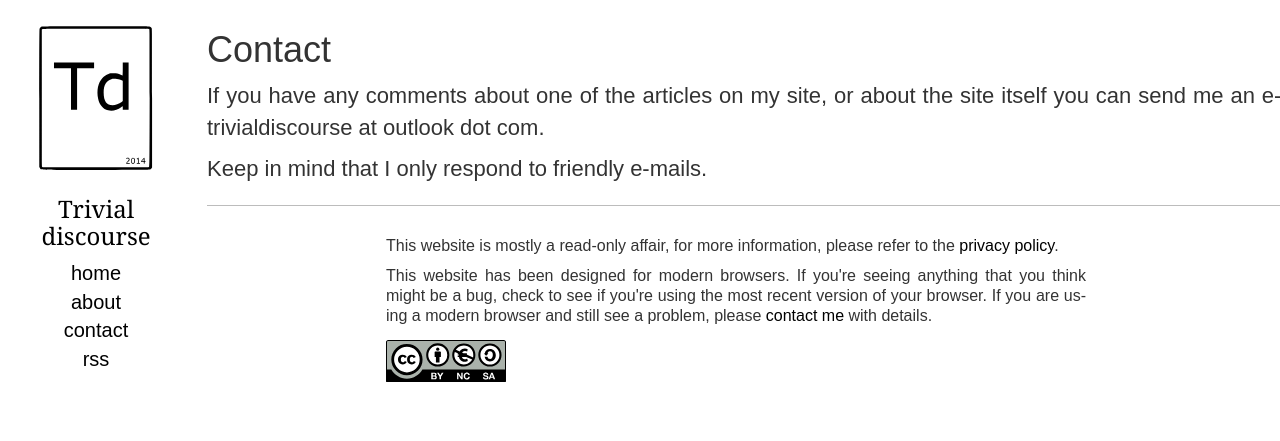
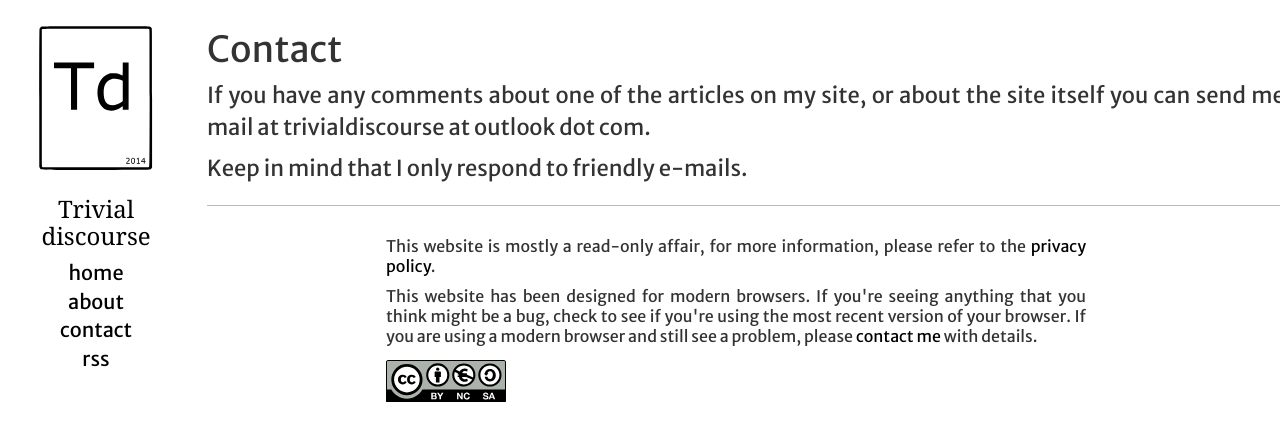
Before and after one commit to PieterHeijman/PieterHeijman.github.io, a Jekyll site: the page built from contact.html, in a window 1280 px wide. Shown: the top 441 px of the page. Built offline with Jekyll 4.4.1, drawn with Linux system fonts in a browser that asks for light colours; nearby versions of some CDN libraries; Markdown is read by kramdown in place of the engine named in the settings.

Commit message:
added merriweather font

```diff
--- a/_layouts/post.html
+++ b/_layouts/post.html
@@ -10,7 +10,7 @@
 		<meta name="msvalidate.01" content="2D869A830D80156805DB6EBCFE0FEF92" />
 		<link href="/favicon.png" rel="shortcut icon"/>
 		<link href='http://fonts.googleapis.com/css?family=Noto+Serif:400,400italic' rel='stylesheet' type='text/css'>
-		<link href='http://fonts.googleapis.com/css?family=Noto+Serif:400,400italic' rel='stylesheet' type='text/css'>
+		<link href='http://fonts.googleapis.com/css?family=Merriweather+Sans' rel='stylesheet' type='text/css'>
 		<link rel="stylesheet" href="/css/style.css">
 	</head>
 	<body>
--- a/_layouts/td-page.html
+++ b/_layouts/td-page.html
@@ -10,7 +10,7 @@
 		<meta name="msvalidate.01" content="2D869A830D80156805DB6EBCFE0FEF92" />
 		<link href="/favicon.png" rel="shortcut icon"/>
 		<link href='http://fonts.googleapis.com/css?family=Noto+Serif:400,400italic' rel='stylesheet' type='text/css'>
-		<link href='http://fonts.googleapis.com/css?family=Noto+Serif:400,400italic' rel='stylesheet' type='text/css'>
+		<link href='http://fonts.googleapis.com/css?family=Merriweather+Sans' rel='stylesheet' type='text/css'>
 		<link rel="stylesheet" href="/css/style.css">
 	</head>
 	<body>
```
